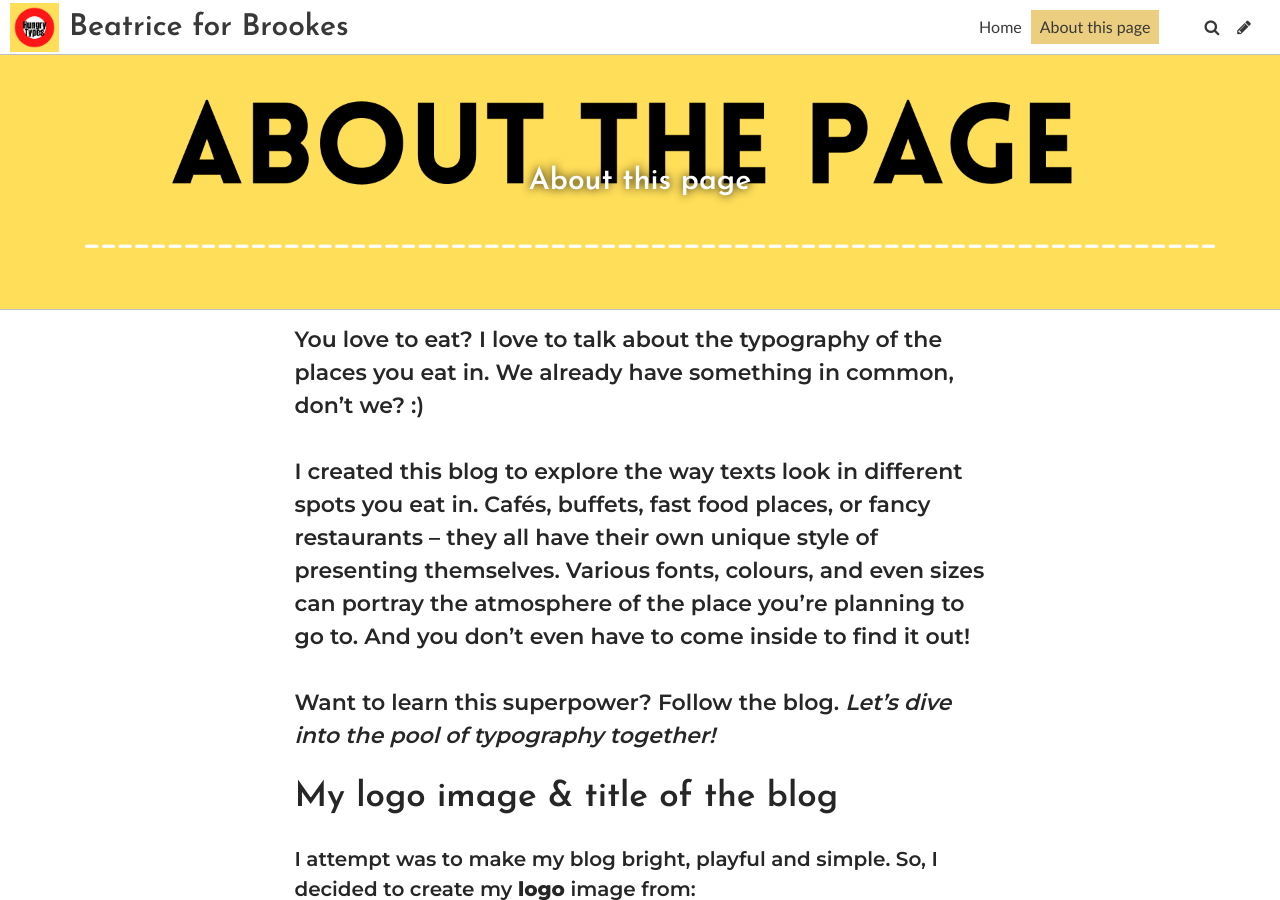
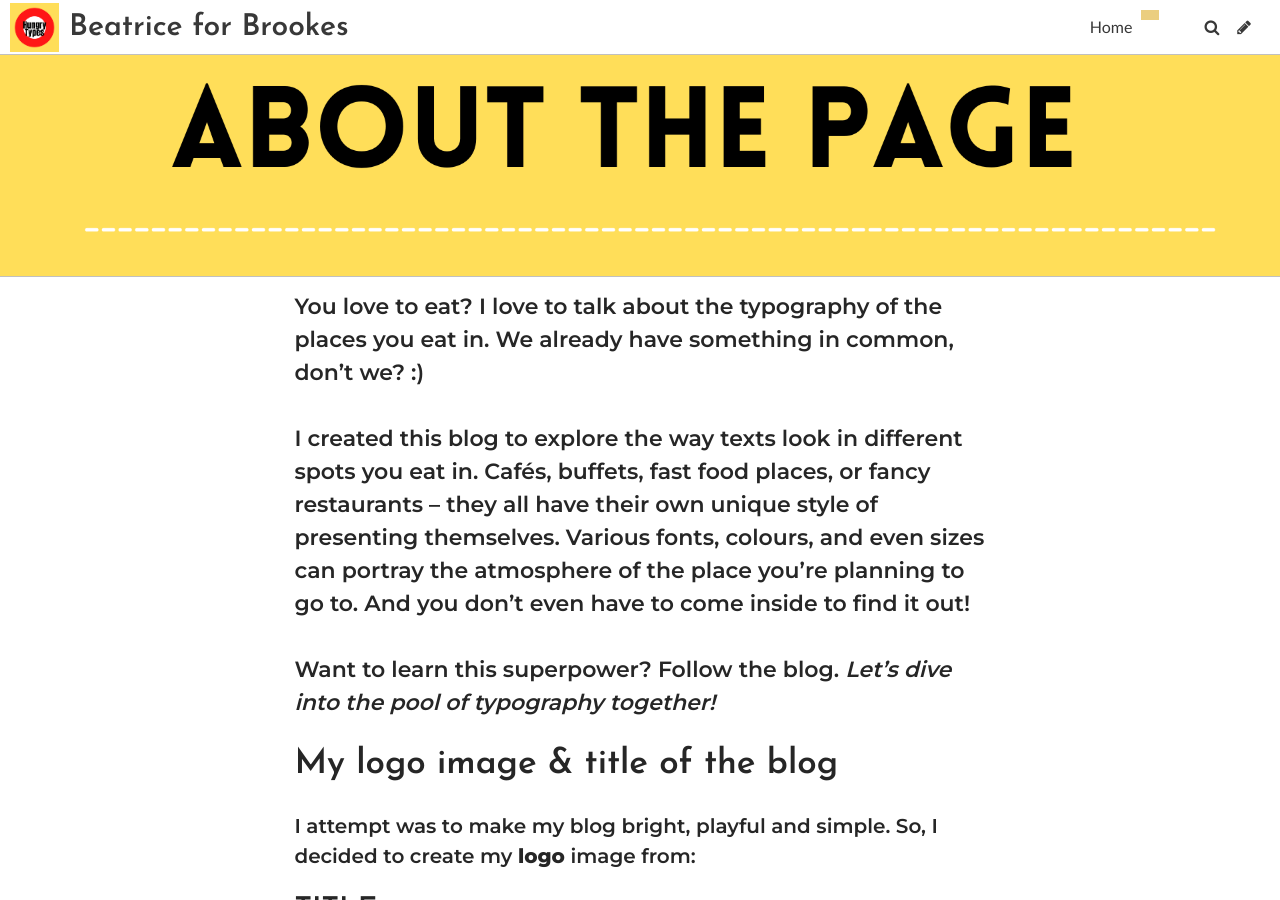
Before and after one commit to BeatriceVenckute/mybrookesblog, a Jekyll site: the page built from pages/about-the-page-1.md, in a window 1280 px wide and 900 px high. Built offline with Jekyll 4.4.1, drawn with Linux system fonts in a browser that asks for light colours; some web fonts are replaced.

Commit message:
Update Page “about-the-page-1”

```diff
--- a/pages/about-the-page-1.md
+++ b/pages/about-the-page-1.md
@@ -1,7 +1,7 @@
 ---
-title: About this page
+title: " "
 image: ../uploads/about-the-page-copy-2.png
-permalink: /about-this-page/
+permalink: /about-the-page/
 date: 2021-10-10T17:13:30.521Z
 show: true
 layout: page
```
